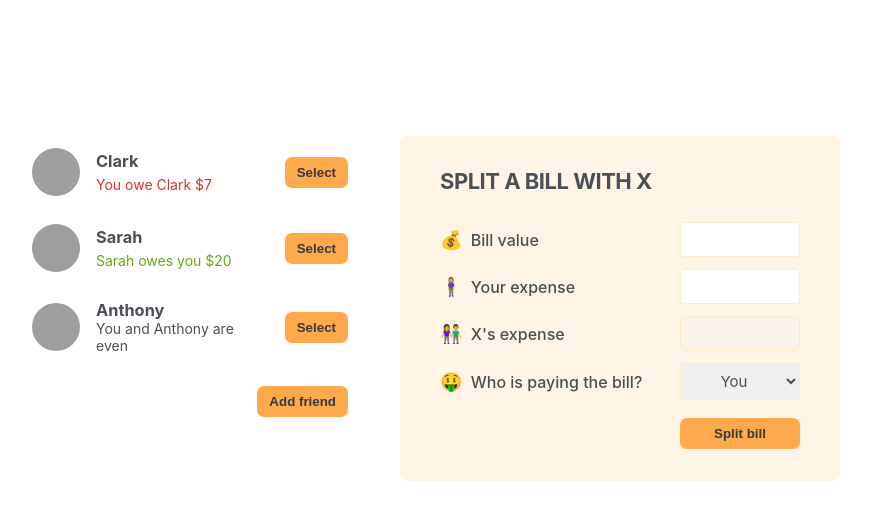
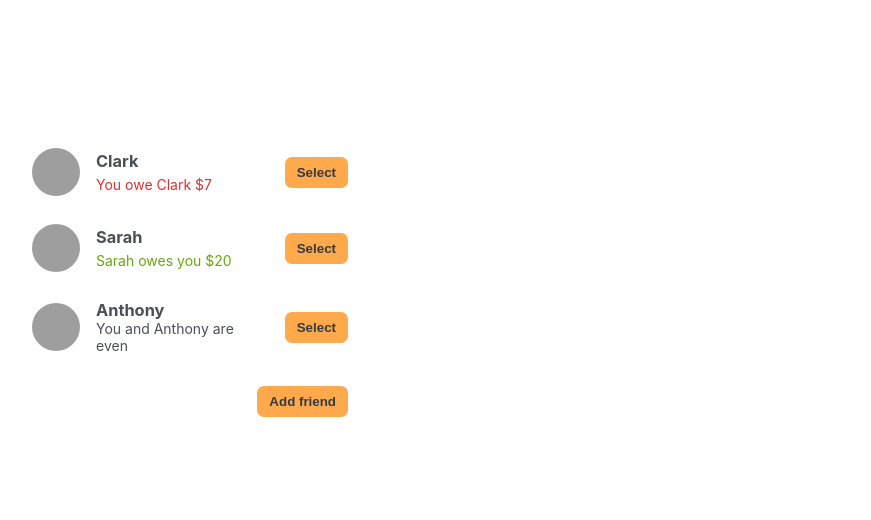
Before and after one commit to felipecosta332/splitnpay, a React (Create React App) app: page / in a window 1280 px wide. Shown: the top 520 px of the page, without its empty margins (210-1081 px from the left). Built offline with nearby package versions, Linux system fonts and the light colour scheme; grey boxes are pictures that could not be loaded; the HTML template or start-up script is replaced by a standard one.

Commit message:
friend selection

```diff
--- a/src/App.js
+++ b/src/App.js
@@ -32,6 +32,7 @@
 export default function App() {
   const [friends, setFriends] = useState(initialFriends);
   const [showAddFriend, setShowAddFriend] = useState(false);
+  const [selectedFriend, setSelectedFriend] = useState(null);
 
   function handleShowAddFriend() {
     setShowAddFriend((show) => !show);
@@ -42,33 +43,49 @@
     setShowAddFriend(false);
   }
 
+  function handleSelection(friend) {
+    setSelectedFriend((cur) => (cur?.id === friend.id ? null : friend));
+    setShowAddFriend(false);
+  }
+
   return (
     <div className="app">
       <div className="sidebar">
-        <FriendsList friends={friends} />
+        <FriendsList
+          friends={friends}
+          selectedFriend={selectedFriend}
+          onSelection={handleSelection}
+        />
         {showAddFriend && <FormAddFriend onAddFriend={handleAddFriend} />}
         <Button onClick={handleShowAddFriend}>
           {showAddFriend ? "Close" : "Add friend"}
         </Button>
       </div>
-      <FormSplitBill />
+      {selectedFriend && <FormSplitBill selectedFriend={selectedFriend} />}
     </div>
   );
 }
 
-function FriendsList({ friends }) {
+function FriendsList({ friends, onSelection, selectedFriend }) {
   return (
     <ul>
       {friends.map((friend) => (
-        <Friend friend={friend} key={friend.id} />
+        <Friend
+          friend={friend}
+          key={friend.id}
+          selectedFriend={selectedFriend}
+          onSelection={onSelection}
+        />
       ))}
     </ul>
   );
 }
 
-function Friend({ friend }) {
+function Friend({ friend, onSelection, selectedFriend }) {
+  const isSelected = selectedFriend?.id === friend.id;
+
   return (
-    <li>
+    <li className={isSelected ? "selected" : ""}>
       <img src={friend.image} alt={friend.name} />
       <h3>{friend.name}</h3>
       {friend.balance < 0 && (
@@ -82,7 +99,9 @@
         </p>
       )}
       {friend.balance === 0 && <p>You and {friend.name} are even</p>}
-      <Button>Select</Button>
+      <Button onClick={() => onSelection(friend)}>
+        {isSelected ? "Close" : "Select"}
+      </Button>
     </li>
   );
 }
@@ -127,20 +146,20 @@
   );
 }
 
-function FormSplitBill() {
+function FormSplitBill({ selectedFriend }) {
   return (
     <form className="form-split-bill">
-      <h2>Split a bill with X</h2>
+      <h2>Split a bill with {selectedFriend.name}</h2>
       <label>💰 Bill value</label>
       <input type="text" />
       <label>🧍‍♀️ Your expense</label>
       <input type="text" />
-      <label>👫 X's expense</label>
+      <label>👫 {selectedFriend.name}'s expense</label>
       <input type="text" disabled />
       <label>🤑 Who is paying the bill?</label>
       <select>
         <option value="user">You</option>
-        <option value="friend">X</option>
+        <option value="friend">{selectedFriend.name}</option>
       </select>
       <Button>Split bill</Button>
     </form>
```
